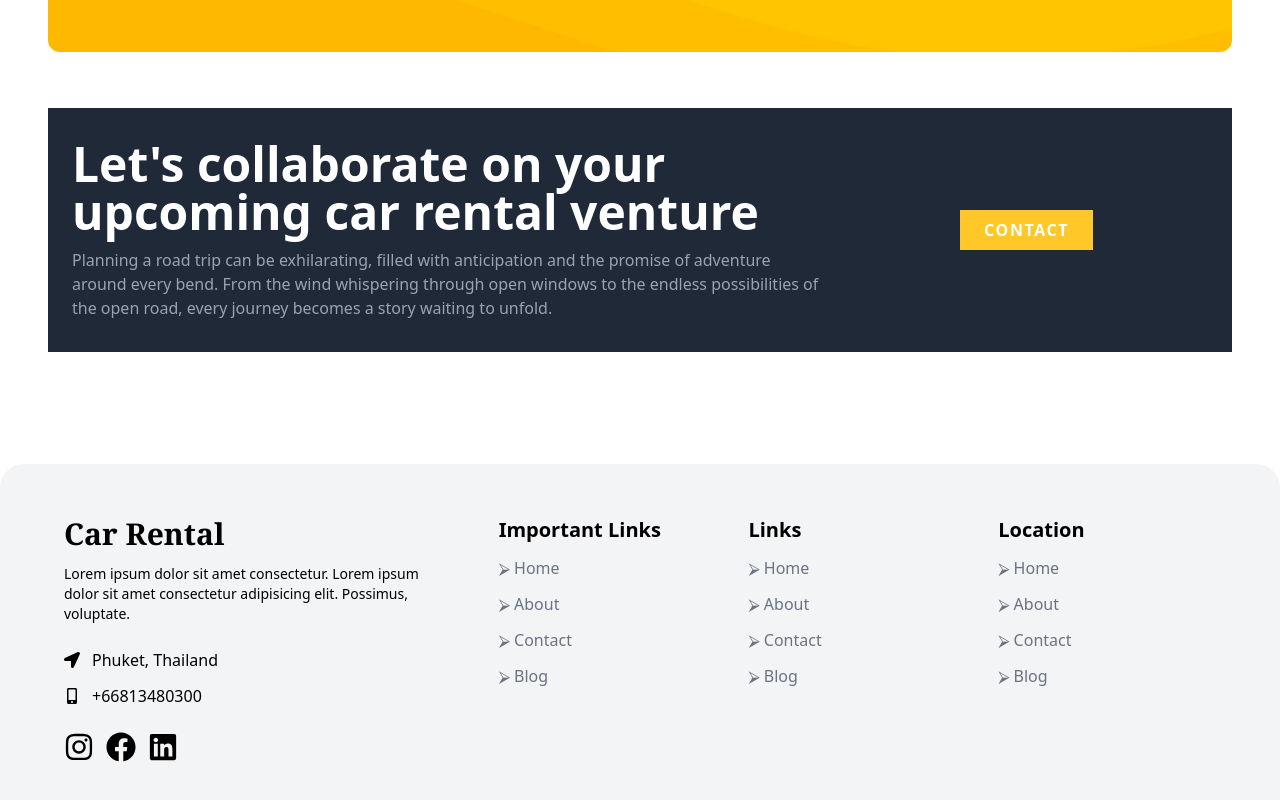
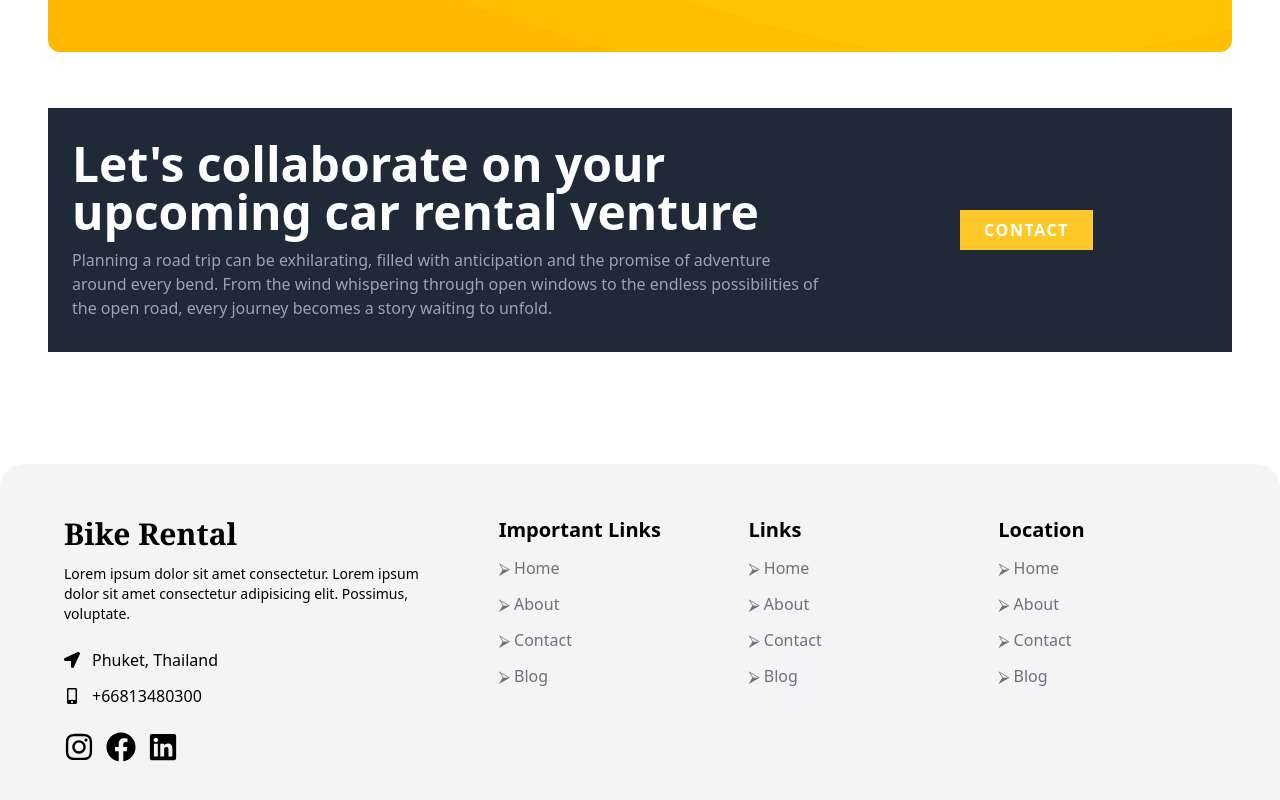
Before and after one commit to NirejBatrai/Bike-renting-app, a React (Vite) app: page / in a window 1280 px wide. Shown: the part 3444-4244 px from the top of the page. Built offline with nearby package versions, Linux system fonts and the light colour scheme.

Commit message:
change the text

```diff
--- a/src/components/Footer/Footer.jsx
+++ b/src/components/Footer/Footer.jsx
@@ -33,11 +33,11 @@ const Footer = () => {
           {/* company Details */}
           <div className=' py-8 px-4 '>
             <h1 className='sm:text-3xl text-xl font-bold sm:text-left text-justify mb-3 flex items-center gap-3 font-serif'>
-              Car Rental
+              Bike Rental
             </h1>
             <p className='text-sm'>
               Lorem ipsum dolor sit amet consectetur. Lorem ipsum dolor sit amet
-              consectetur adipisicing elit. Possimus, voluptate.{" "}
+              consectetur adipisicing elit. Possimus, voluptate.
             </p>
             <br />
             <div className='flex items-center gap-3'>
```
